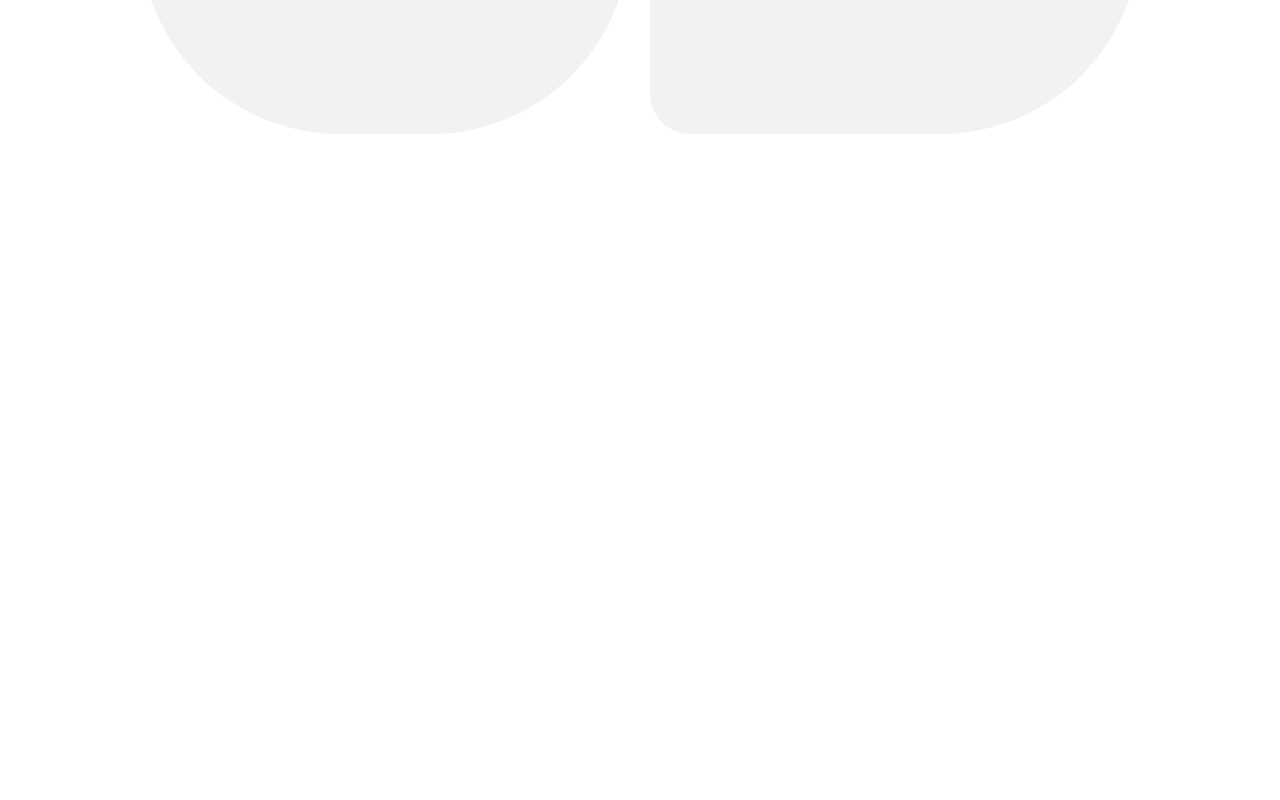
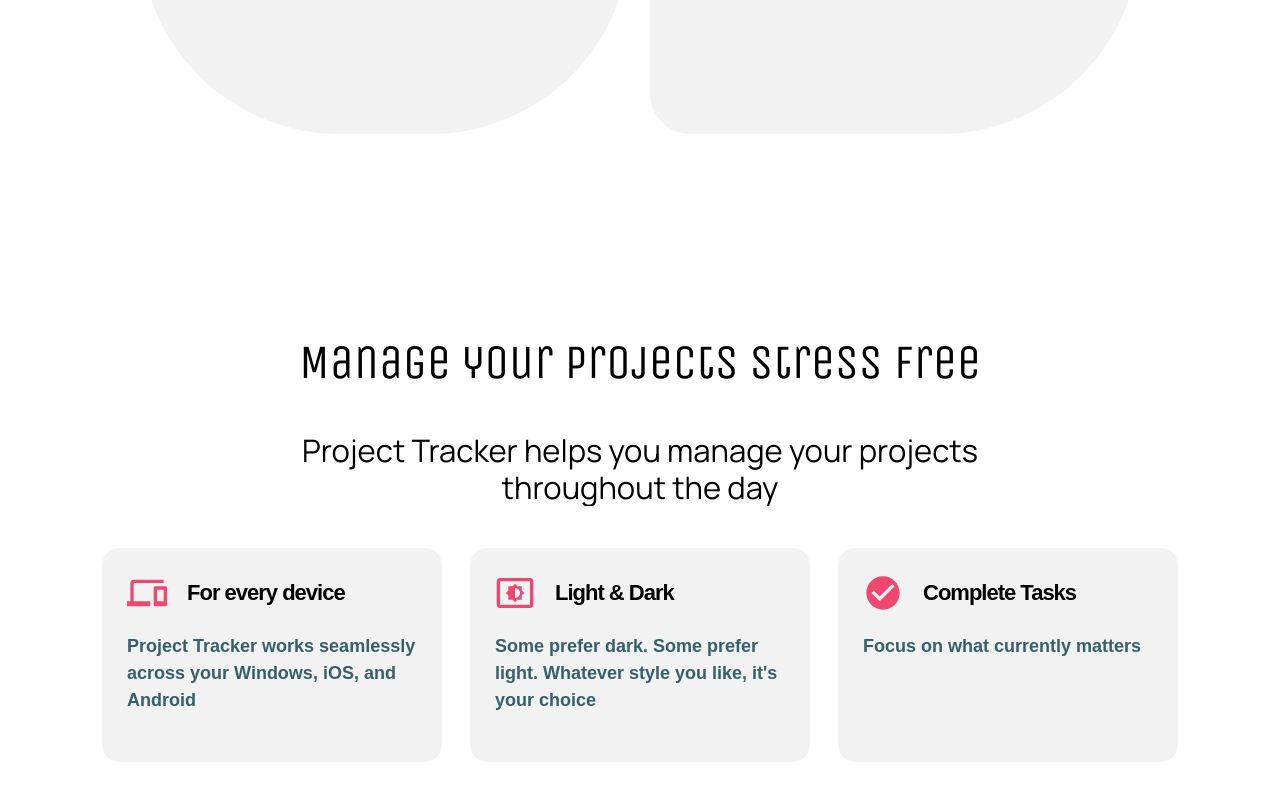
Before and after one commit to mahiv87/Project-Tracker, a React (Create React App) app in the folder client/: page / in a window 1280 px wide. Shown: the part 2030-2830 px from the top of the page. Before the commit the page ends 2364 px from the top, so only its background shows below. Built offline with nearby package versions, Linux system fonts and the light colour scheme.

Commit message:
features section init

```diff
--- a/client/src/pages/Home.js
+++ b/client/src/pages/Home.js
@@ -1,6 +1,11 @@
 import React from 'react';
 // import Auth from '../utils/auth';
-import FormatQuoteIcon from '@mui/icons-material/FormatQuote';
+import {
+	CheckCircle,
+	Devices,
+	FormatQuote,
+	SettingsBrightness
+} from '@mui/icons-material';
 
 import styles from './Home.module.css';
 
@@ -55,23 +60,76 @@ const Home = () => {
 				<div className={styles.testimonialsContent}>
 					<article className={styles.testimonialsCardLeft}>
 						<p className={styles.testimonialsText}>
-							<FormatQuoteIcon />
+							<FormatQuote />
 							Project Tracker revolutionized the way our team manages multile
 							projects. It's easy to use and provides the right set of
 							functionalities
-							<FormatQuoteIcon />
+							<FormatQuote />
 						</p>
 						<p className={styles.testimonialsClient}>Very Large Tech Firm</p>
 					</article>
 					<article className={styles.testimonialsCardRight}>
 						<p className={styles.testimonialsText}>
-							<FormatQuoteIcon />
+							<FormatQuote />
 							Our workflow has improved dramatically with Project Tracker. It's
 							become an essential tool for our development team
-							<FormatQuoteIcon />
+							<FormatQuote />
 						</p>
 						<p className={styles.testimonialsClient}>Startup Coders</p>
 					</article>
+				</div>
+			</section>
+			<section className={styles.featuresContainer}>
+				<div className={styles.featuresHeading}>
+					<p className={styles.featuresTitle}>
+						Manage your projects stress free
+					</p>
+					<p className={styles.featuresSubtitle}>
+						Project Tracker helps you manage your projects throughout the day
+					</p>
+				</div>
+				<div className={styles.featureCardContainer}>
+					<div className={styles.featureCard}>
+						<div className={styles.featureCardContent}>
+							<div className={styles.featureCardMain}>
+								<div className={styles.featureCardHeading}>
+									<Devices sx={{ color: '#ef476f', fontSize: 40 }} />
+									<h3 className={styles.featureCardTitle}>For every device</h3>
+								</div>
+								<p className={styles.featureCardText}>
+									Project Tracker works seamlessly across your Windows, iOS, and
+									Android
+								</p>
+							</div>
+						</div>
+					</div>
+					<div className={styles.featureCard}>
+						<div className={styles.featureCardContent}>
+							<div className={styles.featureCardMain}>
+								<div className={styles.featureCardHeading}>
+									<SettingsBrightness sx={{ color: '#ef476f', fontSize: 40 }} />
+									<h3 className={styles.featureCardTitle}>Light & Dark</h3>
+								</div>
+								<p className={styles.featureCardText}>
+									Some prefer dark. Some prefer light. Whatever style you like,
+									it's your choice
+								</p>
+							</div>
+						</div>
+					</div>
+					<div className={styles.featureCard}>
+						<div className={styles.featureCardContent}>
+							<div className={styles.featureCardMain}>
+								<div className={styles.featureCardHeading}>
+									<CheckCircle sx={{ color: '#ef476f', fontSize: 40 }} />
+									<h3 className={styles.featureCardTitle}>Complete Tasks</h3>
+								</div>
+								<p className={styles.featureCardText}>
+									Focus on what currently matters
+								</p>
+							</div>
+						</div>
+					</div>
 				</div>
 			</section>
 		</div>
--- a/client/src/pages/Home.module.css
+++ b/client/src/pages/Home.module.css
@@ -651,5 +651,206 @@
 	gap: 40px;
 	border-radius: 200px 200px 200px 40px;
 }
+/* END TESTIMONIALS STYLES */
 
-/* END TESTIMONIALS STYLES */
+/* BEGIN FEATURES STYLES */
+.featuresContainer {
+	box-sizing: border-box;
+	flex-shrink: 0;
+	width: 100%;
+	height: min-content; /* 630px */
+	display: flex;
+	flex-direction: column;
+	justify-content: flex-start;
+	align-items: center;
+	padding: 0px 100px 100px 100px;
+	background-color: #ffffff;
+	overflow: hidden;
+	position: relative;
+	align-content: center;
+	flex-wrap: nowrap;
+	gap: 40px;
+	border-radius: 0px;
+}
+
+.featuresHeading {
+	flex-shrink: 0;
+	width: min-content; /* 682px */
+	height: min-content; /* 172px */
+	display: flex;
+	flex-direction: column;
+	justify-content: flex-start;
+	align-items: center;
+	overflow: hidden;
+	position: relative;
+	padding: 0px;
+	align-content: center;
+	flex-wrap: nowrap;
+	gap: 40px;
+	border-radius: 0px;
+}
+
+.featuresTitle {
+	flex-shrink: 0;
+	width: auto; /* 682px */
+	height: auto; /* 58px */
+	white-space: pre;
+	position: relative;
+	font-weight: 400;
+	font-style: normal;
+	font-family: 'Unica One', sans-serif;
+	color: #000000;
+	font-size: 48px;
+	letter-spacing: 0em;
+	line-height: 1.2;
+}
+
+.featuresSubtitle {
+	flex-shrink: 0;
+	width: auto;
+	height: auto; /* 74px */
+	white-space: pre-wrap;
+	word-wrap: break-word;
+	word-break: break-word;
+	align-self: stretch;
+	position: relative;
+	font-weight: 400;
+	font-style: normal;
+	font-family: 'Manrope', 'Manrope Placeholder', sans-serif;
+	color: #000000;
+	font-size: 31px;
+	letter-spacing: 0em;
+	line-height: 1.2;
+	text-align: center;
+}
+
+.featureCardContainer {
+	flex-shrink: 0;
+	width: 100%;
+	height: min-content; /* 218px */
+	display: flex;
+	flex-direction: row;
+	justify-content: flex-start;
+	align-items: center;
+	overflow: visible;
+	position: relative;
+	padding: 0px;
+	align-content: center;
+	flex-wrap: nowrap;
+	gap: 24px;
+	border-radius: 0px;
+}
+
+.featureCard {
+	box-sizing: border-box;
+	flex-shrink: 0;
+	flex: 1 0 0px;
+	width: 1px;
+	height: min-content; /* 218px */
+	display: flex;
+	flex-direction: row;
+	justify-content: flex-start;
+	align-items: center;
+	padding: 2px;
+	overflow: visible;
+	position: relative;
+	align-content: center;
+	flex-wrap: nowrap;
+	gap: 10px;
+	border-radius: 19px;
+}
+
+.featureCardContent {
+	box-sizing: border-box;
+	flex-shrink: 0;
+	flex: 1 0 0px;
+	width: 1px;
+	height: 214px;
+	display: flex;
+	flex-direction: row;
+	justify-content: center;
+	align-items: flex-start;
+	padding: 25px 25px 25px 25px;
+	background-color: #f2f2f2;
+	overflow: visible;
+	position: relative;
+	align-content: flex-start;
+	flex-wrap: nowrap;
+	gap: 10px;
+	border-radius: 17px;
+}
+
+.featureCardMain {
+	flex-shrink: 0;
+	flex: 1 0 0px;
+	width: 1px;
+	height: min-content; /* 161px */
+	display: flex;
+	flex-direction: column;
+	justify-content: flex-start;
+	align-items: flex-start;
+	overflow: visible;
+	position: relative;
+	padding: 0px 0px 0px 0px;
+	align-content: flex-start;
+	flex-wrap: nowrap;
+	gap: 20px;
+	border-radius: 0px 0px 0px 0px;
+}
+
+.featureCardHeading {
+	flex-shrink: 0;
+	width: min-content; /* 222px */
+	height: min-content; /* 60px */
+	display: flex;
+	flex-direction: row;
+	justify-content: flex-start;
+	align-items: center;
+	overflow: visible;
+	position: relative;
+	padding: 0px 0px 0px 0px;
+	align-content: center;
+	flex-wrap: nowrap;
+	gap: 20px;
+	border-radius: 0px 0px 0px 0px;
+}
+
+.featureCardTitle {
+	flex-shrink: 0;
+	width: 162px;
+	height: auto; /* 22px */
+	white-space: pre-wrap;
+	word-wrap: break-word;
+	word-break: break-word;
+	overflow: visible;
+	position: relative;
+	font-weight: 700;
+	font-style: normal;
+	font-family: 'DM Sans', 'DM Sans Placeholder', sans-serif;
+	color: #000000;
+	font-size: 22px;
+	letter-spacing: -1px;
+	line-height: 1;
+	text-align: left;
+}
+
+.featureCardText {
+	flex-shrink: 0;
+	width: 100%;
+	height: auto; /* 81px */
+	white-space: pre-wrap;
+	word-wrap: break-word;
+	word-break: break-word;
+	overflow: hidden;
+	position: relative;
+	opacity: 0.8;
+	font-weight: 700;
+	font-style: normal;
+	font-family: 'DM Sans', 'DM Sans Placeholder', sans-serif;
+	color: #073b4c;
+	font-size: 18px;
+	letter-spacing: 0em;
+	line-height: 1.5;
+	text-align: left;
+}
+/* END FEATURES STYLES */
```
